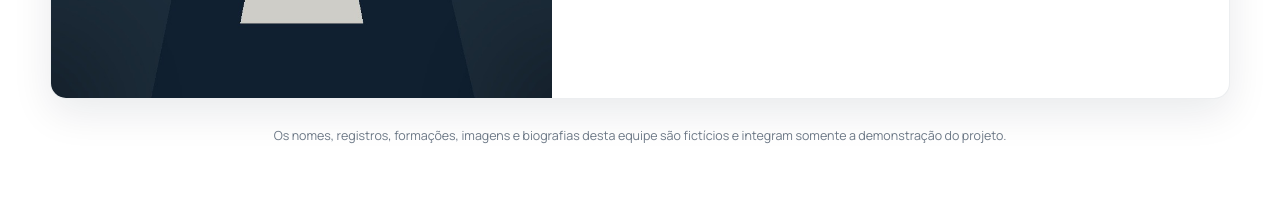
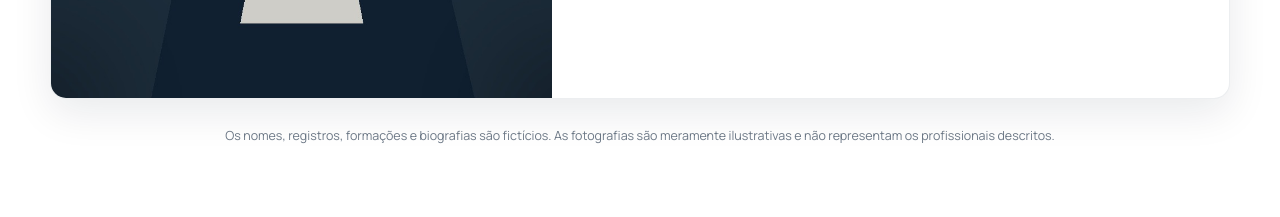
Before and after one commit to RicardoRibeiro-Prof/almeida-castro-advocacia, a React (Vite) app: page /equipe in a window 1280 px wide. Shown: the part 1940-2157 px from the top of the page. Built offline with nearby package versions, Linux system fonts and the light colour scheme.

Commit message:
Esclarece o uso ilustrativo das fotografias da equipe

```diff
--- a/src/pages/Team.jsx
+++ b/src/pages/Team.jsx
@@ -28,7 +28,7 @@ export default function Team() {
           <div className="team-grid team-grid--detailed">
             {teamMembers.map((member) => <TeamCard key={member.name} member={member} detailed />)}
           </div>
-          <p className="team-image-note" role="note">Os nomes, registros, formações, imagens e biografias desta equipe são fictícios e integram somente a demonstração do projeto.</p>
+          <p className="team-image-note" role="note">Os nomes, registros, formações e biografias são fictícios. As fotografias são meramente ilustrativas e não representam os profissionais descritos.</p>
         </div>
       </section>
       <section className="section section--soft">
```
